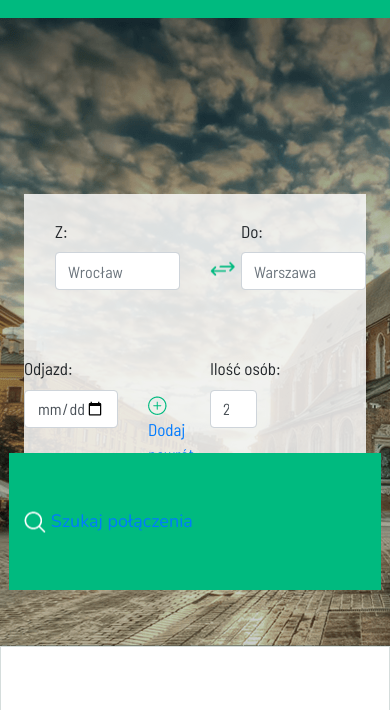
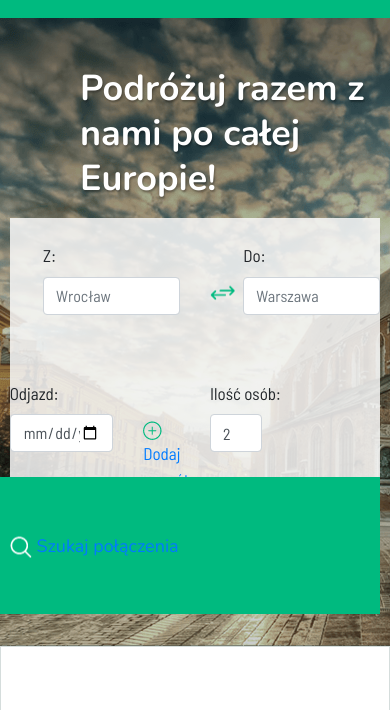
Before and after one commit to kamilwiniarski/wow-bus, a plain HTML site: page index.html in a window 390 px wide. Shown: the part 79-789 px from the top of the page. Drawn offline with nearby package versions, Linux system fonts and the light colour scheme.

Commit message:
Commit 4

```diff
--- a/index.html
+++ b/index.html
@@ -40,7 +40,9 @@
     </header>
     <section class="container-fluid intro-section">
         <header class="intro-header row">
-            <p class="offset-2 col-5">Podróżuj razem z nami po całej Europie!<p>
+            <div class=" offset-2 col-10">
+                <p>Podróżuj razem z nami po całej Europie!<p>
+            </div>
         </header>
         <form>
             <div class="row form-container">
--- a/resources/css/queries.css
+++ b/resources/css/queries.css
@@ -1,27 +1,40 @@
 
-/* 1024px - 1200px*/
-
-@media only screen and (max-width:1260px){
+@media only screen and (max-width:1199px){
 
 
-}
-/* 768-1023px*/
-
-@media only screen and (max-width:1023px){
-
+    .intro-header p{
+        font-size:44px;
+        width: 70%;
+    }
 
 }
 
 
-/* Small phones to small tablets 481-767px */
+@media only screen and (max-width:991px){
+
+    .intro-header{
+        height: 40%;
+    }
+    .intro-header p{
+        font-size:40px;
+    }
+
+}
 
 @media only screen and (max-width:767px){
 
 
+    .intro-header p{
+        font-size:36px;
+        width: 90%;
+    }
+
 }
-/* Small phones up to 480px*/
-
-@media only screen and (max-width:480px){
 
 
+@media only screen and (max-width:575px){
+    .intro-header p{
+        width: 100%;
+    }
+
 }
--- a/resources/css/style.css
+++ b/resources/css/style.css
@@ -52,30 +52,37 @@ body{
 
 /* SECTION ONE - INTRO */
 .intro-section{
-
     background-image:url(img/overlay.png), url(img/bg-left.png), url(img/bg-full.png); /*add filter*/
     background-repeat: no-repeat;
     background-position: top left, top left,top left;
     height: 725px;
+    position: relative;
 }
 
 .intro-header{
-  height: 10%;
-    margin-bottom: 200px;
+    height: 70%;
+}
+
+.intro-header div{
+
+    transform:translateY(50%);
+
 }
 .intro-header p{
     text-shadow: 1px 2px 2px rgba(0, 0, 0, 0.3);
     font-family: "Nunito",'sans-serif';
-    font-size:72px;
+    font-size:3.75vw;
     line-height: 1.25em;
     font-weight: 700;
     color:white;
-    transform:translateY(150%);
-
+    width: 50%;
 }
 form{
     width: 95%;
     margin: auto;
+    position: absolute;
+    bottom:32px;
+    left:2.5%;
     background-color: rgba(249, 250, 249, 0.85);
     font-size: 17px;
     font-weight: 400;
@@ -118,7 +125,7 @@ form label{
 .middle-item:last-child{
     background-color: #00ba7f;
     height: 137px;
-    margin:0 0 0 auto;
+    margin:0 15px 0 auto;
     font-family: 'Nunito', 'sans-serif';
     font-size:18px;
 }
```
